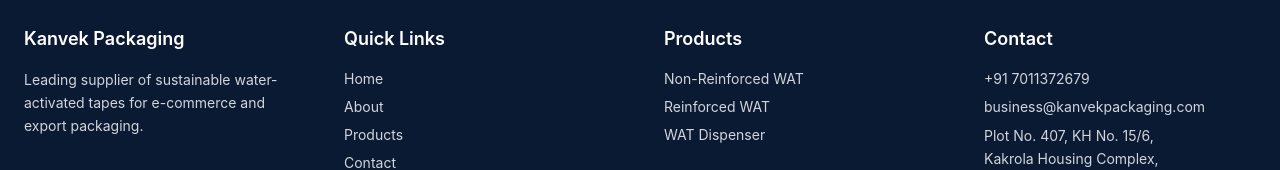
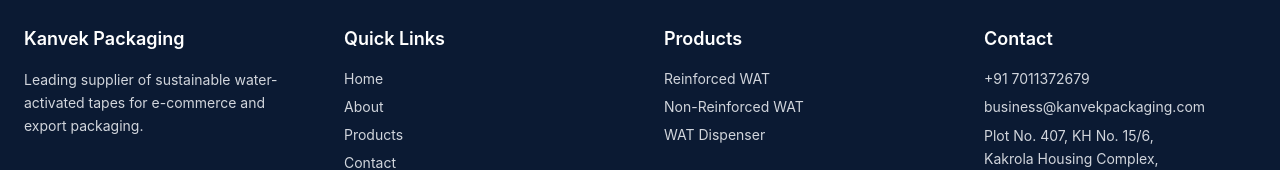
Before and after one commit to vivekchdh0691-wq/kanvekpackaging, a Next.js app: page / in a window 1280 px wide. Shown: the part 2498-2668 px from the top of the page. Built offline with nearby package versions, Linux system fonts and the light colour scheme.

Commit message:
Update Footer.tsx

```diff
--- a/app/components/Footer.tsx
+++ b/app/components/Footer.tsx
@@ -37,14 +37,14 @@ export default function Footer() {
 
           <ul className="space-y-2 text-sm">
             <li>
-              <a href="/products/non-reinforced-wat" className="hover:text-white">
-                Non-Reinforced WAT
+              <a href="/products/reinforced-water-activated-tape" className="hover:text-white">
+                Reinforced WAT
               </a>
             </li>
 
             <li>
-              <a href="/products/reinforced-water-activated-tape" className="hover:text-white">
-                Reinforced WAT
+              <a href="/products/non-reinforced-wat" className="hover:text-white">
+                Non-Reinforced WAT
               </a>
             </li>
 
```
